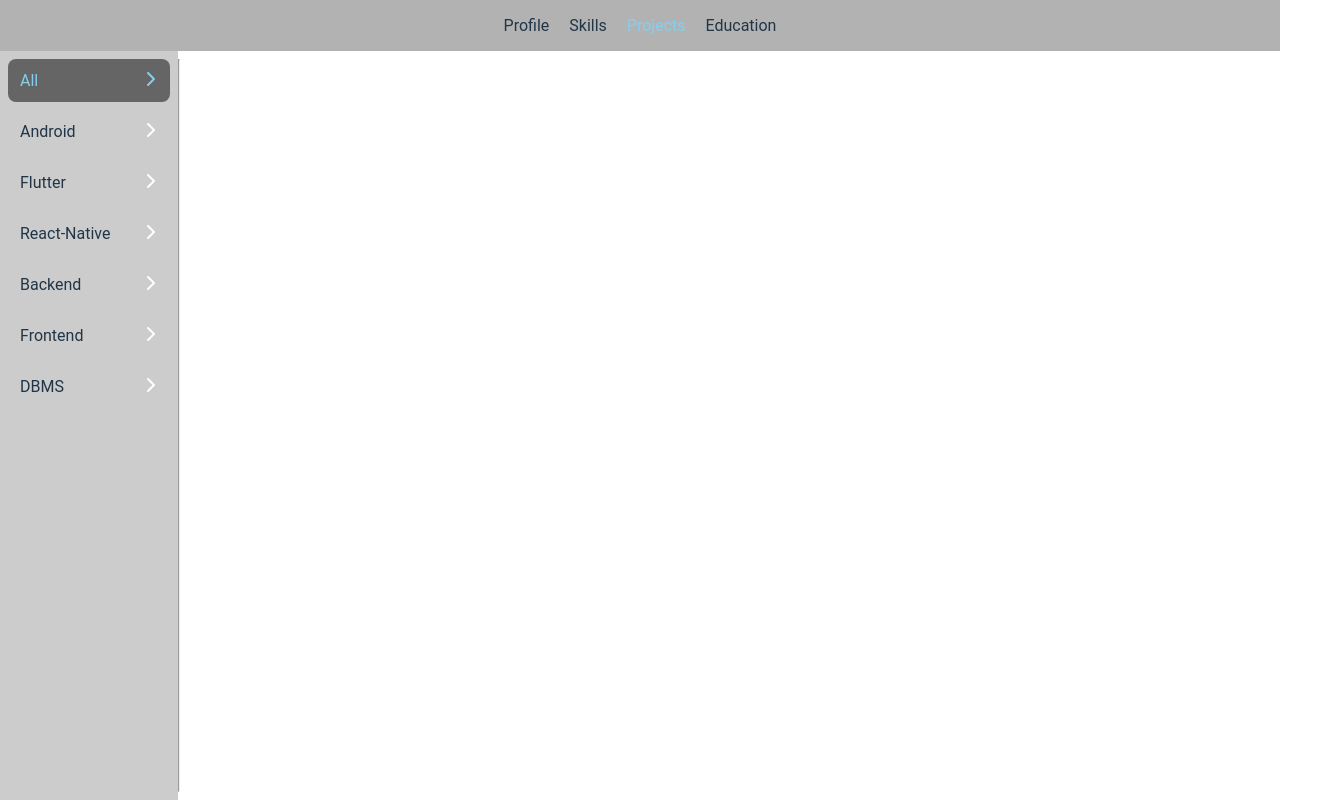
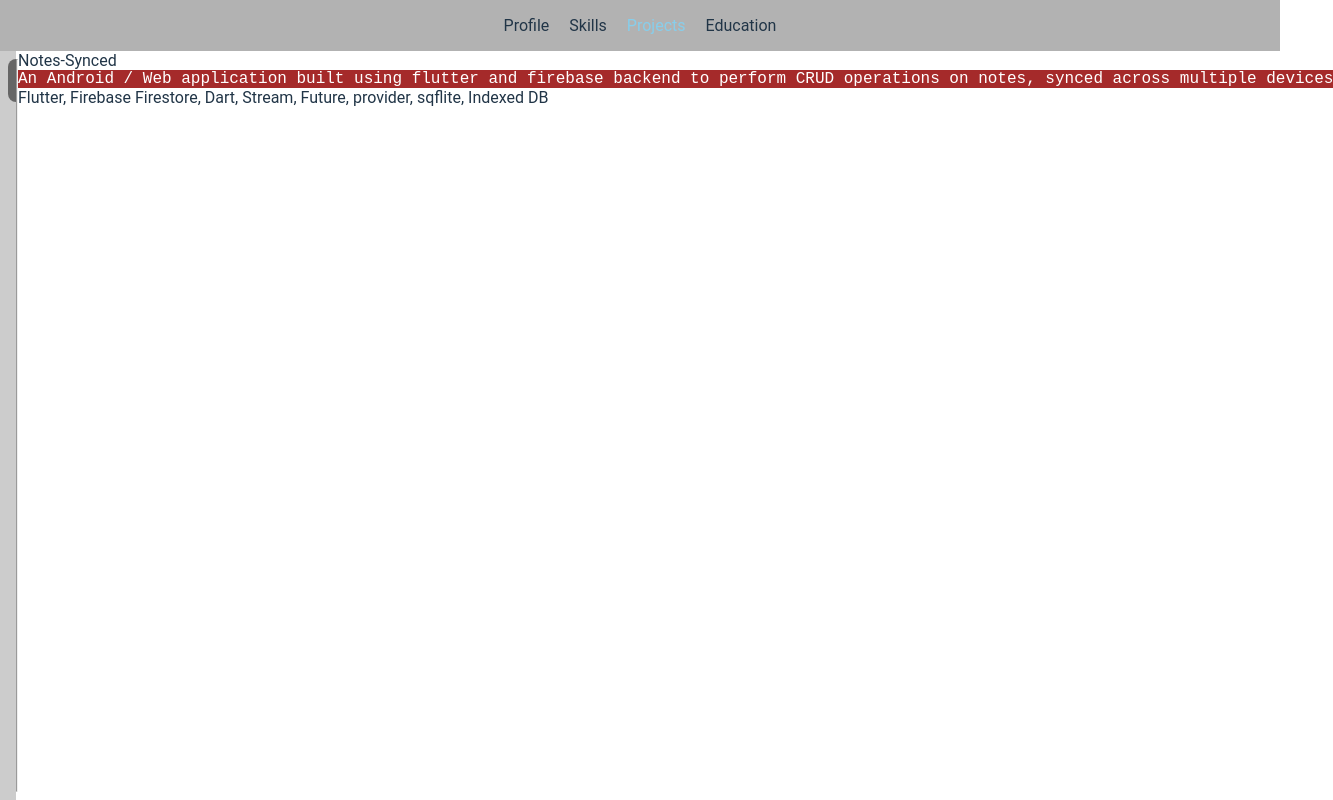
Before and after one commit to srideep-banerjee/Portfolio, a React (Vite) app: page / in a window 1280 px wide. Both pictures are taken after a click on the item "Projects". Shown: the whole page, 1333 px wide, since content can reach past the window. Built offline with nearby package versions, Linux system fonts and the light colour scheme.

Commit message:
Added temporary project data

```diff
--- a/src/data/projects.ts
+++ b/src/data/projects.ts
@@ -1,6 +1,9 @@
 export type Project = {
     name: string,
     description: string,
+    github?: string
+    apk?: string,
+    link?: string,
     skills: Array<string>
 }
 
@@ -13,3 +16,21 @@ export const projectsCategoryData = [
     "Frontend",
     "DBMS",
 ]
+
+export const projectsData: Array<Project> = [
+    {
+        name: "Notes-Synced",
+        description: `An Android / Web application built using flutter and firebase backend to perform CRUD operations on notes, synced across multiple devices`,
+        link: "https://notes-102da.web.app/",
+        skills: [
+            "Flutter",
+            "Firebase Firestore",
+            "Dart",
+            "Stream",
+            "Future",
+            "provider",
+            "sqflite",
+            "Indexed DB"
+        ]
+    }
+]
--- a/src/projects/Projects.tsx
+++ b/src/projects/Projects.tsx
@@ -2,7 +2,7 @@ import { useState } from "react"
 import CategoryDisplay from "../common/CategoryDispaly"
 import "../styles/common.css"
 import "../styles/Projects.css"
-import { projectsCategoryData } from "../data/projects"
+import { Project, projectsCategoryData, projectsData } from "../data/projects"
 
 export default function Projects() {
     const [category, setCategory] = useState(0)
@@ -15,8 +15,20 @@ export default function Projects() {
                 onSelectionChange={setCategory}/>
             <hr />
             <ul id='project-list'>
-
+                {
+                    projectsData.map((project)=>(<ProjectItem project={project} />))
+                }
             </ul>
         </div>
     )
 }
+
+function ProjectItem({project}: {project: Project}) {
+    return (
+        <li className="project-item">
+            {project.name}
+            <pre className="project-item-description">{project.description}</pre>
+            {project.skills.join(", ")}
+        </li>
+    )
+}
--- a/src/styles/Projects.css
+++ b/src/styles/Projects.css
@@ -5,4 +5,21 @@
 
 #project-list {
     flex: 1;
+    flex-direction: column;
+    align-items: stretch;
+    justify-content: start;
 }
+
+.project-item {
+    display: flex;
+    flex-direction: column;
+    justify-content: center;
+    align-items: start;
+}
+
+.project-item-description {
+    font-size: 1rem;
+    background-color: brown;
+    color: white;
+    margin: 0;
+}
```
